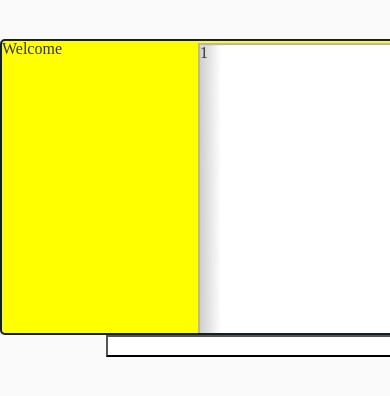
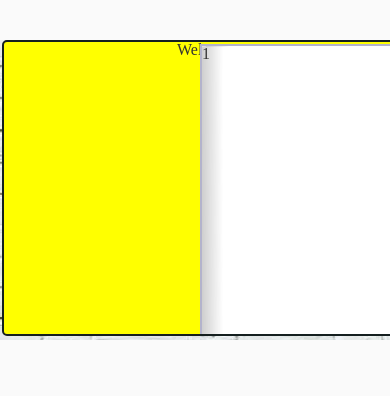
Before and after one commit to dhan30/project-flipbook-1, a PHP site: page /booklet.html in a window 390 px wide; the page is wider, and only the part inside the window is pictured. Shown: the top 396 px of that part. Run offline with PHP 8.4, Linux system fonts and the light colour scheme; some libraries are stand-ins or nearby versions.

Commit message:
update to heroku

```diff
--- a/assets/css/style.css
+++ b/assets/css/style.css
@@ -1,4 +1,4 @@
-/* START CSS */
+/* index.html CSS--------------------------------------------------------------------------*/
 
 body {
 
@@ -207,9 +207,10 @@
 }
 
 
-/*---------------------------------------------------------------*/
+/*---------------------------------------------------------------------------*/
 /*BOOKLET.HTML CSS*/
 #background-page {
+	background-color: ;
 	background-image: url("assets/images/brickwall.jpg");
 
 }
@@ -234,17 +235,21 @@
 	max-width: 600px;
 	max-height: 489px;
 
-
 }
 
-.btn-p1 {
-	margin-left: 27.3%;
+#pencil {
+	margin-left: 20.5%;
+	margin-top: 20%;
+	float: left;
 	background-color: white;
-	width: 695px;
 	color: black;
   }
 
 @media screen and (max-width: 940px) {
+	#background-page {
+		width: 400px;
+		height: 300px;
+	}
 	#flipbook {
 	width: 400px;
 	height: 300px;
--- a/booklet.html
+++ b/booklet.html
@@ -13,6 +13,7 @@
 </head>
 <body>
 <div id="background-page">
+<a href="input.html"><img src="assets/images/pencil.jpg" id="pencil" alt="pencil" height="88" width="88"></a>
 
 <div id="flipbook">
 Welcome
@@ -30,15 +31,18 @@
 			<p>..<span id="story-text"> </span></p></div></div>
 	<div class ="page" style="background-image:url(assets/images/pagebackground.png);">5
 		<div class="text-box-1">
+
 			<p>..<span id="story-text"> </span></p></div></div>
 	<div class ="page" style="background-image:url(assets/images/pagebackground2.png);">6
 		<div class="text-box-1">
 			<p>..<span id="story-text"> </span></p></div></div>
-</div>
+
+	</div>
+
 
 </div>
 
-<a href="input.html"><button type="submit" class="btn-p1" id="go-back">Go back to Input</button></a>
+
 
 <script src="https://maxcdn.bootstrapcdn.com/bootstrap/3.3.7/js/bootstrap.min.js" integrity="sha384-Tc5IQib027qvyjSMfHjOMaLkfuWVxZxUPnCJA7l2mCWNIpG9mGCD8wGNIcPD7Txa" crossorigin="anonymous"></script>
 
```
Also changed, not shown: assets/images/pencil.jpg (added).
